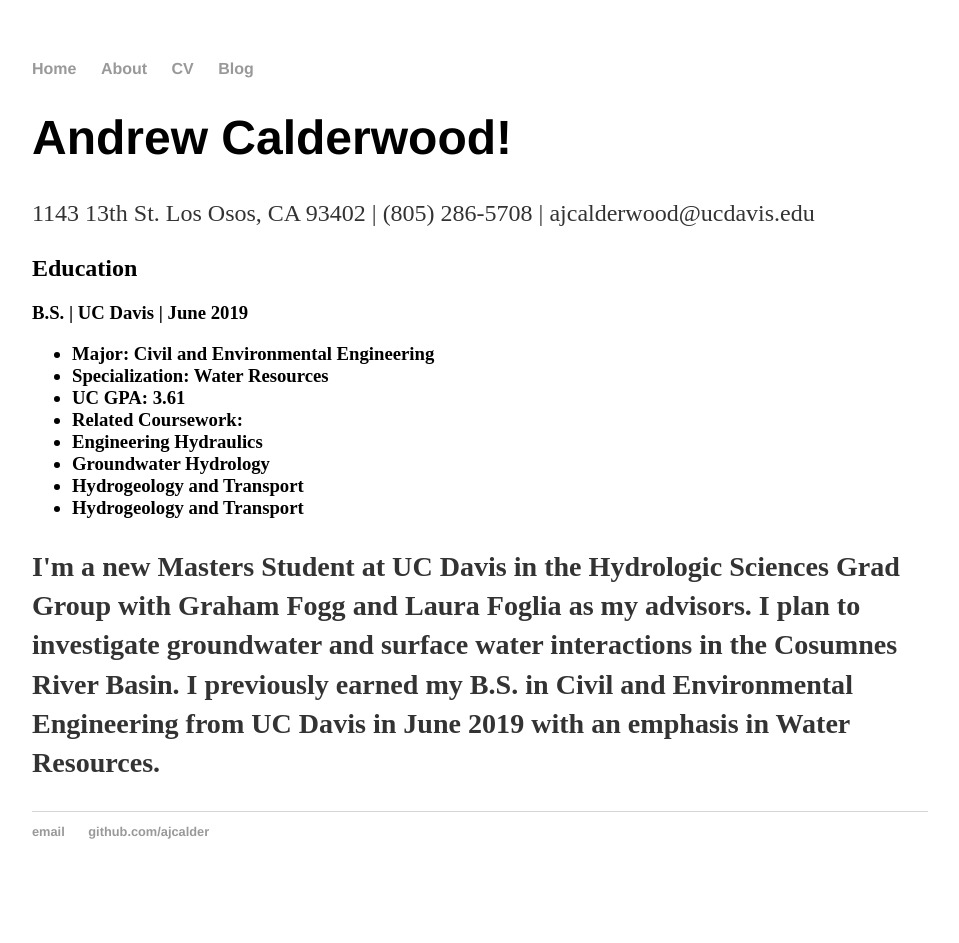
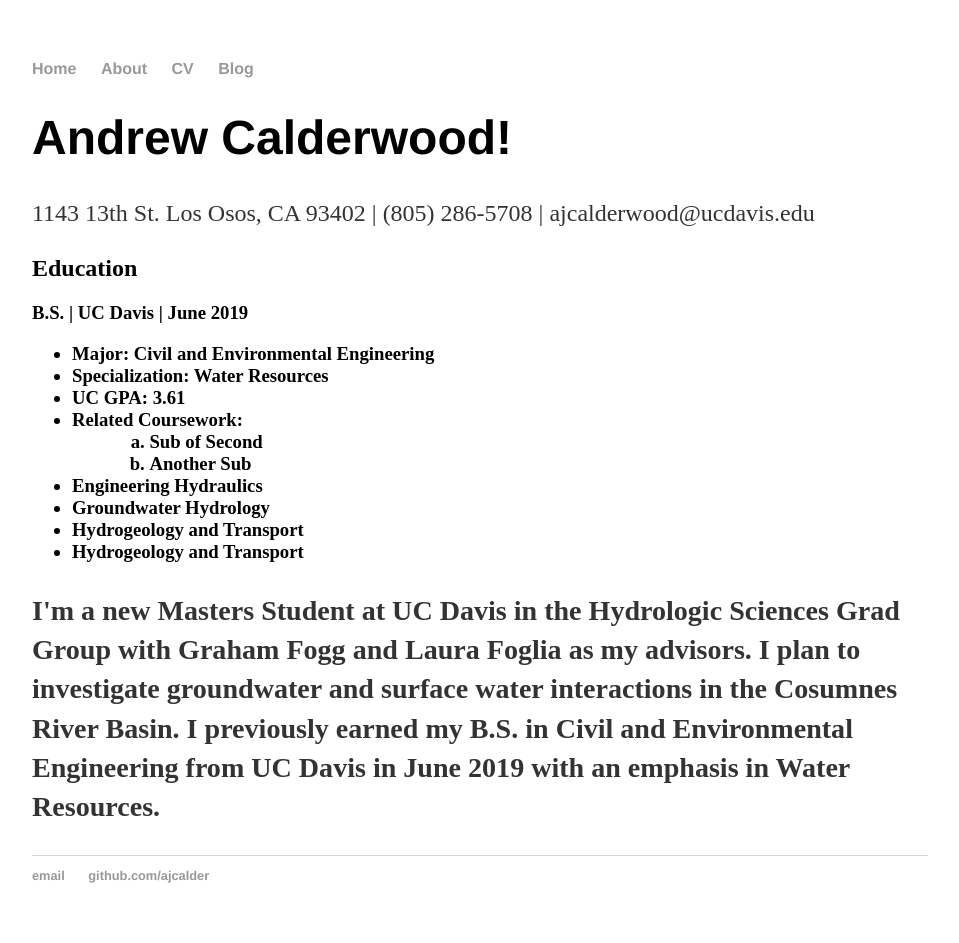
Before and after one commit to ajcalder/ajcalder.github.io, a Jekyll site: the page built from cv/index.html, in a window 1280 px wide. Shown: the whole page, without its empty margins (160-1119 px from the left). Built offline with Jekyll 4.4.1, drawn with Linux system fonts in a browser that asks for light colours; before the commit the page ends 900 px from its top, so only the background shows below that.

Commit message:
Update index.html

```diff
--- a/cv/index.html
+++ b/cv/index.html
@@ -12,6 +12,9 @@
 			<li> Specialization: Water Resources</li>
 			<li> UC GPA: 3.61</li>
 			<li> Related Coursework: </li>
+				<ul style="list-style-type: lower-alpha; padding-bottom: 0;">
+  <li style="margin-left:2em">Sub of Second</li>
+					<li style="margin-left:2em; padding-bottom: 0;">Another Sub</li> </ul> </li>
 				<li> Engineering Hydraulics </li> <li> Groundwater Hydrology </li>
 				<li> Hydrogeology and Transport </li> <li> Hydrogeology and Transport </li>
 			</ul>
```
